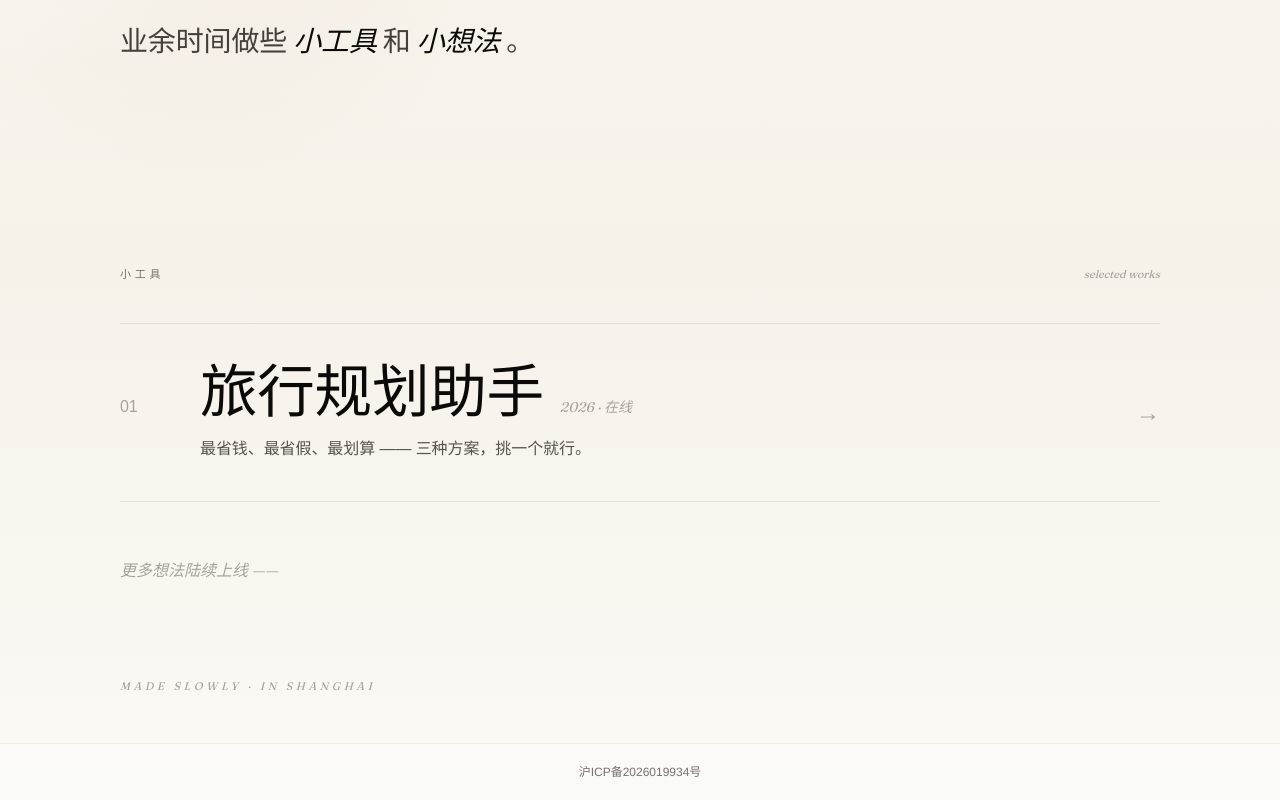
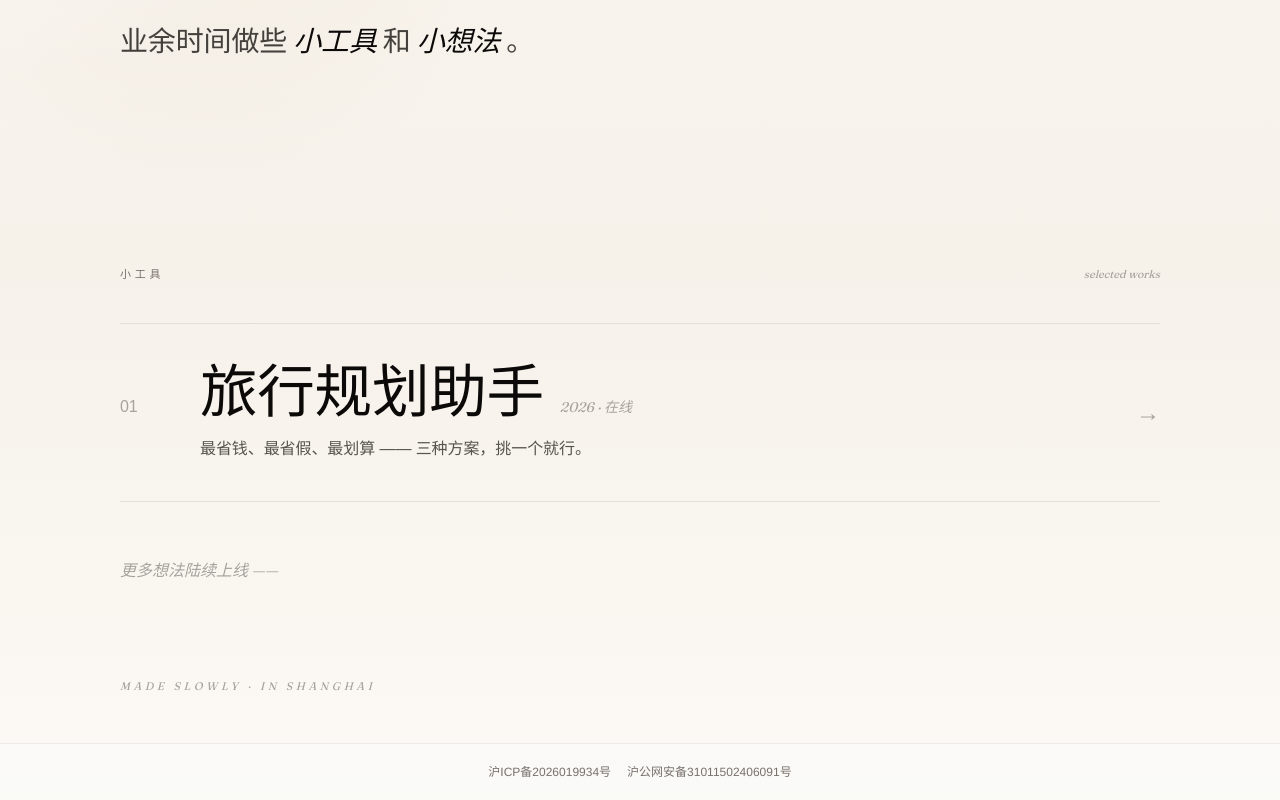
Before and after one commit to mubaic1004/travel-decision-mvp, a Next.js app: page / in a window 1280 px wide. Shown: the part 373-1173 px from the top of the page. Built offline with nearby package versions, Linux system fonts and the light colour scheme; a web font is replaced by a local one.

Commit message:
Add public security (公安) filing number to footer

```diff
--- a/src/app/layout.tsx
+++ b/src/app/layout.tsx
@@ -42,7 +42,7 @@ export default function RootLayout({
     >
       <body>
         {children}
-        <footer className="border-t border-stone-200/70 bg-stone-50/60 py-5 text-center text-xs text-stone-500">
+        <footer className="flex flex-wrap items-center justify-center gap-x-4 gap-y-1 border-t border-stone-200/70 bg-stone-50/60 py-5 text-center text-xs text-stone-500">
           <a
             className="transition hover:text-stone-700"
             href="https://beian.miit.gov.cn/"
@@ -51,6 +51,14 @@ export default function RootLayout({
           >
             沪ICP备2026019934号
           </a>
+          <a
+            className="transition hover:text-stone-700"
+            href="https://beian.mps.gov.cn/#/query/webSearch?code=31011502406091"
+            rel="noopener noreferrer"
+            target="_blank"
+          >
+            沪公网安备31011502406091号
+          </a>
         </footer>
       </body>
     </html>
```
